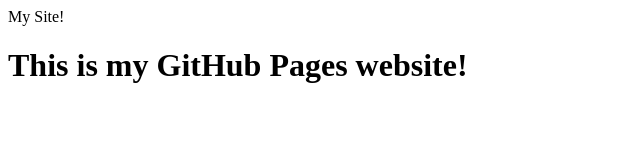
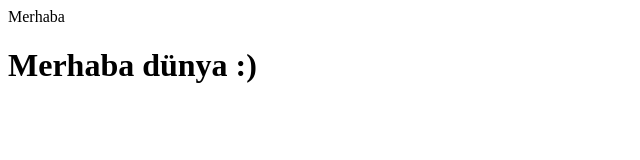
Before and after one commit to akhi51/akhi51.github.io, a plain HTML site: page index.html in a window 1280 px wide. Shown: the whole page, without its empty margins (0-640 px from the left). Drawn offline with Linux system fonts and the light colour scheme.

Commit message:
Second change

```diff
--- a/index.html
+++ b/index.html
@@ -1,10 +1,10 @@
 <!DOCTYPE html>
 <html lang="en">
     <head>
-        My Site!
+        Merhaba
     </head>
 
     <body>
-        <h1>This is my GitHub Pages website!</h1>
+        <h1>Merhaba dünya :)</h1>
     </body>
 </html>
```
